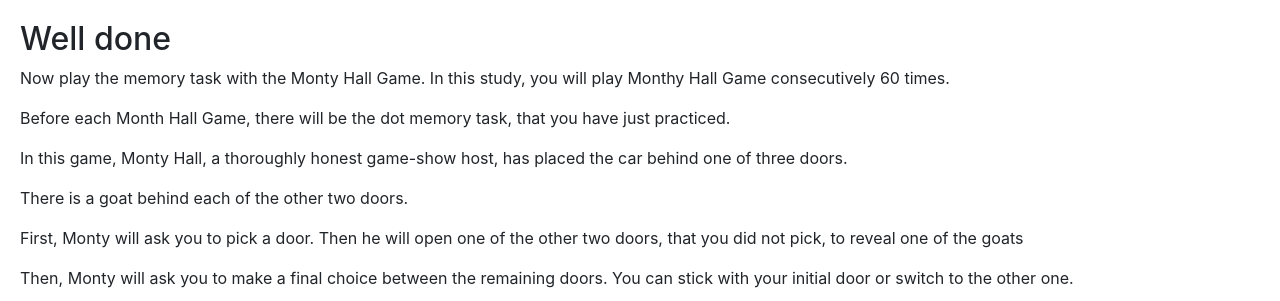
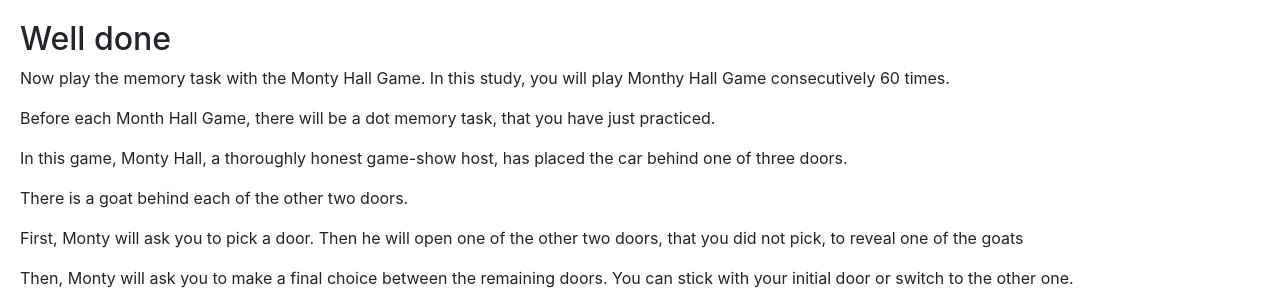
Before and after one commit to gregcodethem/choices_behind_doors_study, a Django app: page /prelim_four in a window 1280 px wide. Shown: the top 301 px of the page. Run offline with Django 3.2, Linux system fonts and the light colour scheme; some libraries are stand-ins or nearby versions.

Commit message:
Update prelim_four.html

```diff
--- a/doorgame/templates/prelim_four.html
+++ b/doorgame/templates/prelim_four.html
@@ -7,7 +7,7 @@
 <h2>Well done</h2>
 
 <p>Now play the memory task with the Monty Hall Game.  In this study, you will play Monthy Hall Game consecutively 60 times.</p>
-<p>Before each Month Hall Game, there will be the dot memory task, that you have just practiced.</p>
+<p>Before each Month Hall Game, there will be a dot memory task, that you have just practiced.</p>
 <p>In this game, Monty Hall, a thoroughly honest game-show host, has placed the car behind one of three doors.</p>
 <p>There is a goat behind each of the other two doors.</p>
 
```
